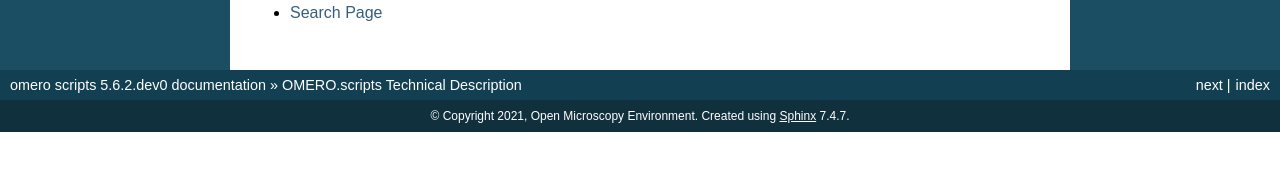
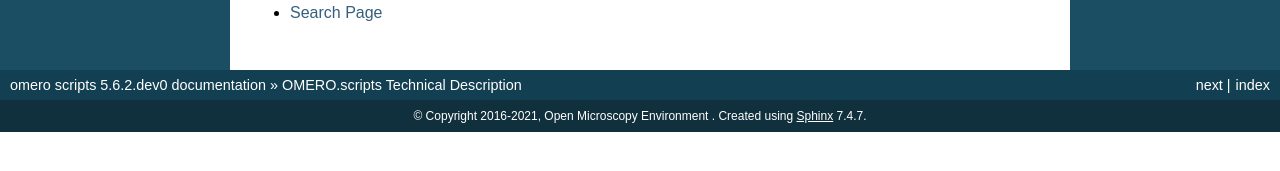
Before and after one commit to ome/omero-scripts, a Sphinx documentation site: the page built from docs/index.rst, in a window 1280 px wide. Shown: the part 349-520 px from the top of the page. Built offline with Sphinx 7.4.7, drawn with Linux system fonts in a browser that asks for light colours; some of the changed lines change nothing that is shown.

Commit message:
review setup

```diff
--- a/docs/conf.py
+++ b/docs/conf.py
@@ -4,17 +4,11 @@
 # list see the documentation:
 # https://www.sphinx-doc.org/en/master/usage/configuration.html
 
+from datetime import datetime
 import os
 import sys
 from sphinx.util import logging
 logger = logging.getLogger(__name__)
-
-
-# To fix 'docs/contents.rst not found' errors we need this, see
-# https://github.com/readthedocs/readthedocs.org/issues/2569
-
-master_doc = 'index'
-docs_root = 'https://docs.openmicroscopy.org'
 
 
 # -- Path setup --------------------------------------------------------------
@@ -38,12 +32,12 @@
     return scripts
 
 
-def find_scripts_entry():
+def find_scripts_entry(file_name):
     """
     Find the entries corresponding to the scripts.
     """
 
-    with open("scripts.rst") as file:
+    with open(file_name) as file:
         lines = file.readlines()
 
     entries = []
@@ -65,58 +59,40 @@
 directories = ['../omero/analysis_scripts', '../omero/export_scripts',
                '../omero/figure_scripts', '../omero/import_scripts',
                '../omero/util_scripts']
+
 scripts = []
+entries = []
 for d in directories:
     sys.path.insert(0, d)
     scripts.extend(get_scripts(d))
-
-entries = find_scripts_entry()
+    p = d.split("/")
+    name = "%s.rst" % (p[len(p) - 1])
+    entries.extend(find_scripts_entry(name))
 
 # Indicate the scripts not listed for documentation
 if len(entries) < len(scripts):
     common = compare(scripts, entries)
     logger.warning("automodule entries missing for:\n" + '\n'.join(common))
 
-# Variables used to define Github extlinks
-if "SOURCE_BRANCH" in os.environ and len(os.environ.get('SOURCE_BRANCH')) > 0:
-    branch = os.environ.get('SOURCE_BRANCH')
-else:
-    branch = 'develop'
-
-if "SOURCE_USER" in os.environ and len(os.environ.get('SOURCE_USER')) > 0:
-    user = os.environ.get('SOURCE_USER')
-else:
-    user = 'ome'
-
-github_root = 'https://github.com/'
-omero_github_root = github_root + user + '/openmicroscopy/'
-docs_root = 'https://docs.openmicroscopy.org'
-downloads_root = 'https://downloads.openmicroscopy.org'
-
 # -- Project information -----------------------------------------------------
 
+# The master toctree document.
+master_doc = 'index'
+
 project = u'omero scripts'
-copyright = u'2021, Open Microscopy Environment'
+now = datetime.now()
 author = u'Open Microscopy Environment'
+copyright = u'2016-%d, %s ' % (now.year, author)
 
 # The full version, including alpha/beta/rc tags
 # The short X.Y version.
 version = '5.6.2.dev0'
 release = version
 
-version_blitz = '5.5.8'
-
 
 # -- General configuration ---------------------------------------------------
 
-extlinks = {
-    'slicedoc_blitz': (docs_root + '/omero-blitz/' +
-                       version_blitz + '/slice2html/%s', ''),
-    'source': (omero_github_root + 'blob/' + branch + '/%s', ''),
-    'devs_doc': (docs_root + '/contributing/%s', ''),
-    'downloads': (downloads_root + '/%s', ''),
-    'general_doc': (docs_root + '/omero/latest%s', ''),
-    }
+extlinks = {}
 
 # Add any Sphinx extension module names here, as strings. They can be
 # extensions coming with Sphinx (named 'sphinx.ext.*') or your custom
@@ -124,6 +100,7 @@
 extensions = [
     'sphinx.ext.autodoc',
     'sphinx.ext.extlinks',
+    "sphinx_rtd_theme",
 ]
 
 # Add any paths that contain templates here, relative to this directory.
```
